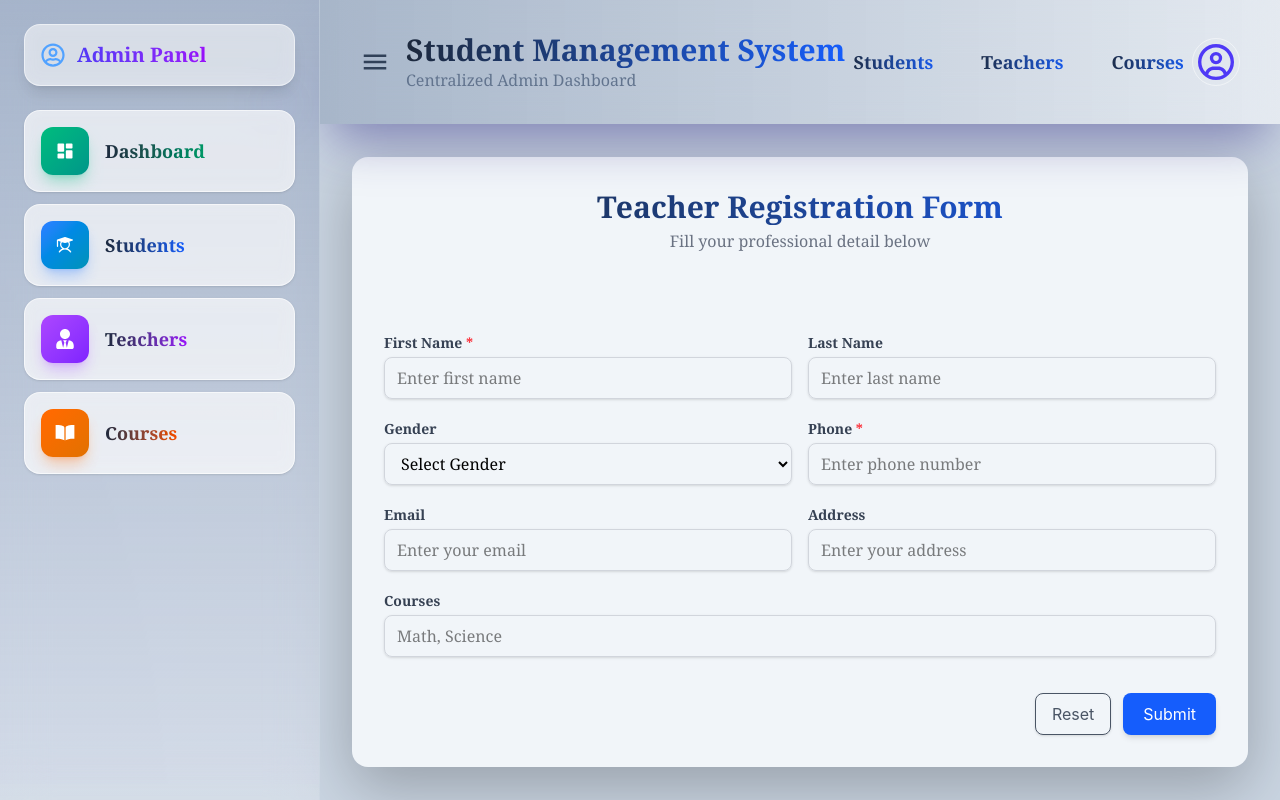
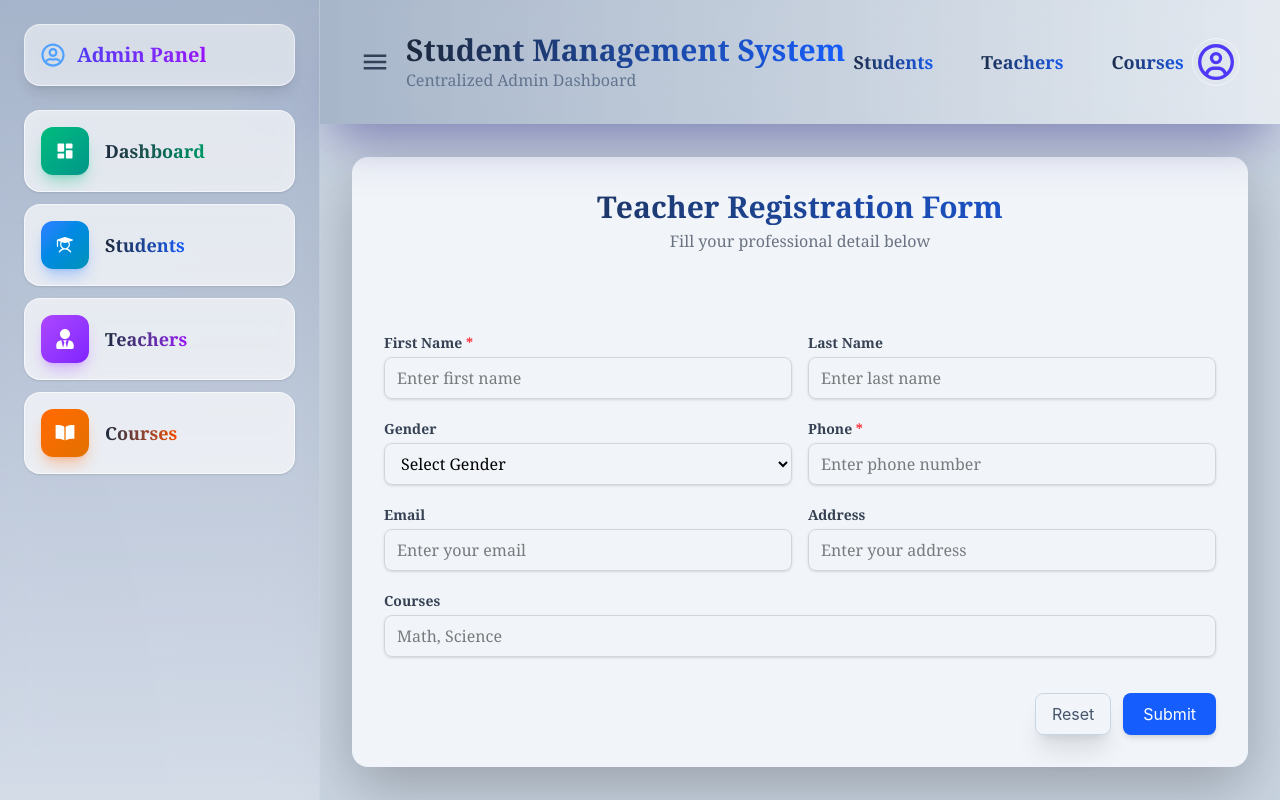
Before and after one commit to Aashishh05/Student-Management-System, a React app in the folder Frontend/: page /TeacherForm in a window 1280 px wide. Built offline with nearby package versions, Linux system fonts and the light colour scheme; the HTML template or start-up script is replaced by a standard one.

Commit message:
modified buttons

```diff
--- a/Frontend/src/pages/TeacherForm.jsx
+++ b/Frontend/src/pages/TeacherForm.jsx
@@ -277,7 +277,7 @@ const TeacherForm = () => {
               <div className="flex justify-end gap-3 pt-4">
                 <button
                   type="button"
-                  className="px-4 py-2 rounded-lg border text-gray-600 hover:bg-gray-200 shadow-sm"
+                  className="px-4 py-2 rounded-lg border border-slate-300 text-slate-600 bg-slate-100 hover:bg-slate-200 active:bg-slate-300 active:scale-95 shadow-xl transition-all duration-150"
                   onClick={ResetForm}
                 >
                   Reset
@@ -285,7 +285,12 @@ const TeacherForm = () => {
 
                 <button
                   type="submit"
-                  className="px-5 py-2 rounded-lg bg-blue-600 text-white hover:bg-blue-700 shadow-md"
+                  className={`px-5 py-2 rounded-lg text-white shadow-md active:scale-95 transition-all duration-150
+      ${
+        isEditMode
+          ? "bg-teal-600 hover:bg-teal-700 hover:shadow-[0_4px_14px_rgba(15,118,110,0.4)] active:bg-teal-800"
+          : "bg-blue-600 hover:bg-blue-700 hover:shadow-[0_4px_14px_rgba(37,99,235,0.4)] active:bg-blue-800"
+      }`}
                 >
                   {isEditMode ? "Update" : "Submit"}
                 </button>
```
